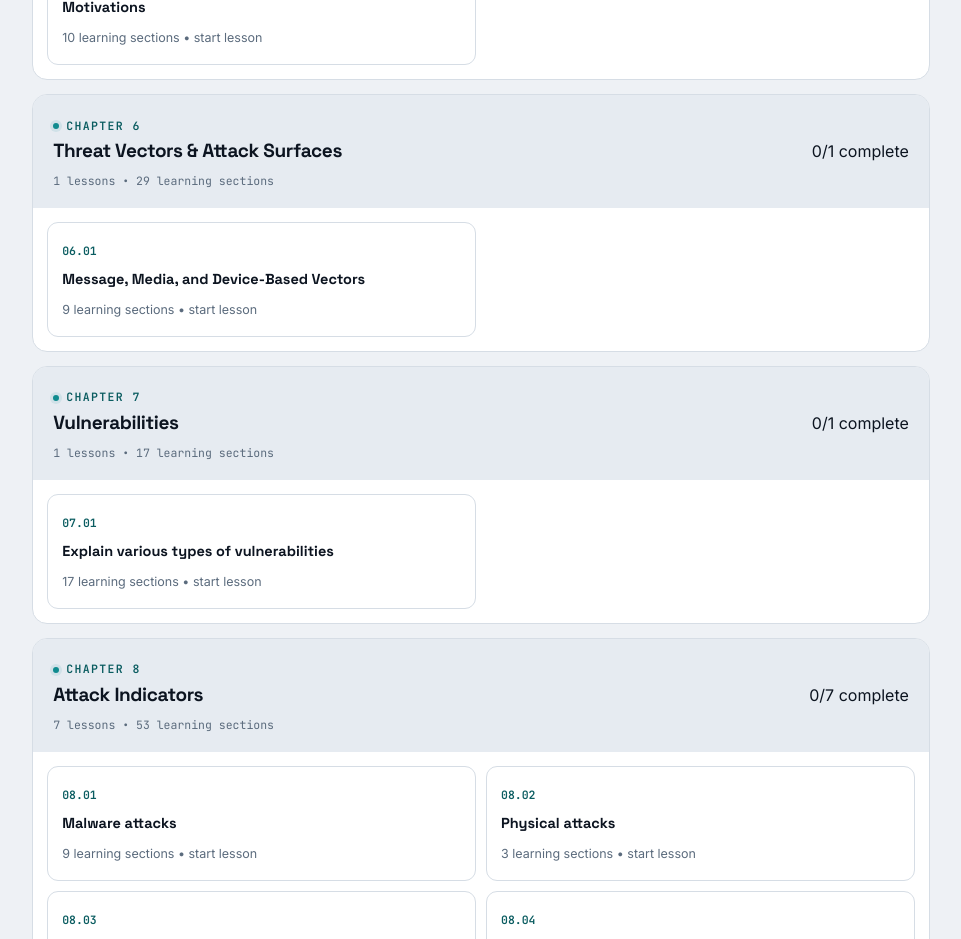
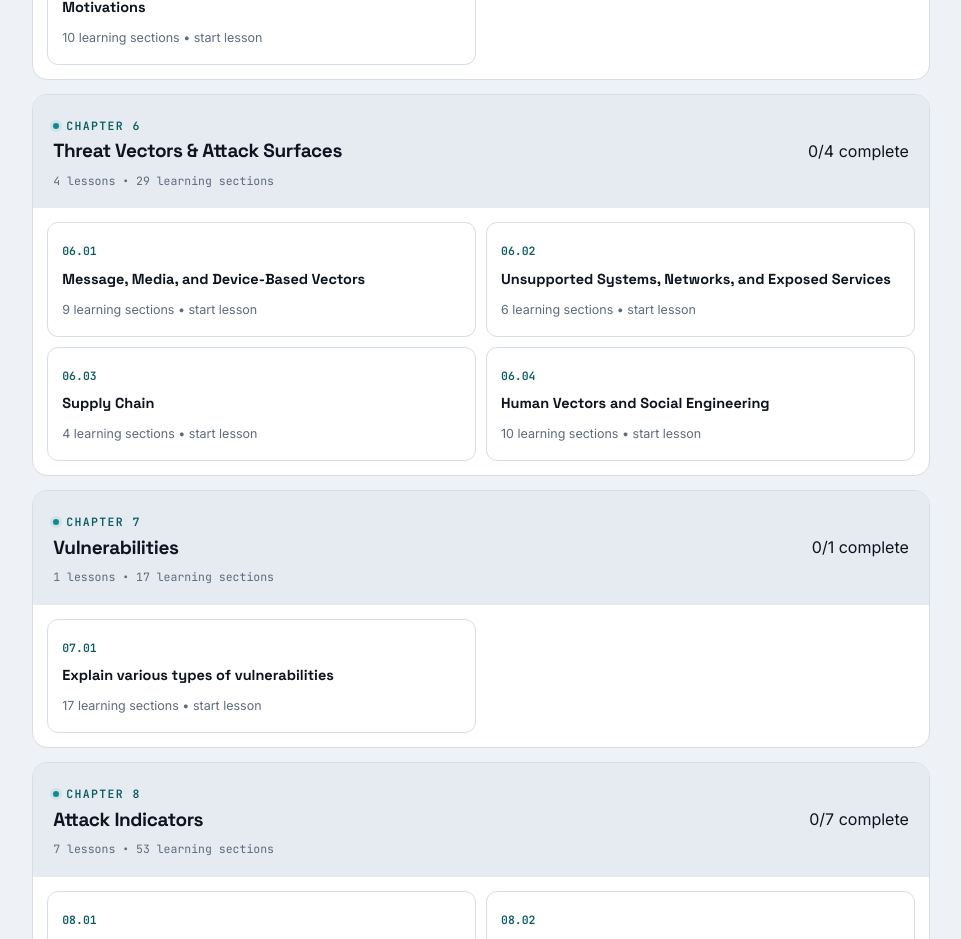
Before and after one commit to ari-923/security, a Next.js app: page /course in a window 1280 px wide. Shown: the part 2600-3539 px from the top of the page, without its empty margins (299-1260 px from the left). Built offline with nearby package versions, Linux system fonts and the light colour scheme.

Commit message:
Update index.js

```diff
--- a/content/index.js
+++ b/content/index.js
@@ -25,6 +25,9 @@ import lesson_05_01 from "./lessons/05-01.json";
 import lesson_05_02 from "./lessons/05-02.json";
 import lesson_05_03 from "./lessons/05-03.json";
 import lesson_06_01 from "./lessons/06-01.json";
+import lesson_06_02 from "./lessons/06-02.json";
+import lesson_06_03 from "./lessons/06-03.json";
+import lesson_06_04 from "./lessons/06-04.json";
 import lesson_07_01 from "./lessons/07-01.json";
 import lesson_08_01 from "./lessons/08-01.json";
 import lesson_08_02 from "./lessons/08-02.json";
@@ -74,7 +77,7 @@ import lesson_17_01 from "./lessons/17-01.json";
 import lesson_17_02 from "./lessons/17-02.json";
 import lesson_17_03 from "./lessons/17-03.json";
 
-export const lessons = [lesson_01_02, lesson_02_01, lesson_02_02, lesson_02_03, lesson_02_04, lesson_02_05, lesson_02_06, lesson_02_07, lesson_03_01, lesson_03_02, lesson_03_03, lesson_04_01, lesson_04_02, lesson_04_03, lesson_04_04, lesson_04_05, lesson_04_06, lesson_04_07, lesson_04_08, lesson_04_09, lesson_04_10, lesson_05_01, lesson_05_02, lesson_05_03, lesson_06_01, lesson_07_01, lesson_08_01, lesson_08_02, lesson_08_03, lesson_08_04, lesson_08_05, lesson_08_06, lesson_08_07, lesson_09_01, lesson_09_02, lesson_09_03, lesson_09_04, lesson_10_01, lesson_10_02, lesson_10_03, lesson_10_04, lesson_10_05, lesson_10_06, lesson_10_07, lesson_10_08, lesson_10_09, lesson_10_10, lesson_10_11, lesson_10_12, lesson_10_13, lesson_10_14, lesson_11_01, lesson_11_02, lesson_12_01, lesson_12_02, lesson_12_03, lesson_12_04, lesson_13_01, lesson_13_02, lesson_13_03, lesson_13_04, lesson_13_05, lesson_13_06, lesson_13_07, lesson_15_01, lesson_16_01, lesson_16_02, lesson_16_03, lesson_16_04, lesson_16_05, lesson_17_01, lesson_17_02, lesson_17_03];
+export const lessons = [lesson_01_02, lesson_02_01, lesson_02_02, lesson_02_03, lesson_02_04, lesson_02_05, lesson_02_06, lesson_02_07, lesson_03_01, lesson_03_02, lesson_03_03, lesson_04_01, lesson_04_02, lesson_04_03, lesson_04_04, lesson_04_05, lesson_04_06, lesson_04_07, lesson_04_08, lesson_04_09, lesson_04_10, lesson_05_01, lesson_05_02, lesson_05_03, lesson_06_01, lesson_06_02, lesson_06_03, lesson_06_04, lesson_07_01, lesson_08_01, lesson_08_02, lesson_08_03, lesson_08_04, lesson_08_05, lesson_08_06, lesson_08_07, lesson_09_01, lesson_09_02, lesson_09_03, lesson_09_04, lesson_10_01, lesson_10_02, lesson_10_03, lesson_10_04, lesson_10_05, lesson_10_06, lesson_10_07, lesson_10_08, lesson_10_09, lesson_10_10, lesson_10_11, lesson_10_12, lesson_10_13, lesson_10_14, lesson_11_01, lesson_11_02, lesson_12_01, lesson_12_02, lesson_12_03, lesson_12_04, lesson_13_01, lesson_13_02, lesson_13_03, lesson_13_04, lesson_13_05, lesson_13_06, lesson_13_07, lesson_15_01, lesson_16_01, lesson_16_02, lesson_16_03, lesson_16_04, lesson_16_05, lesson_17_01, lesson_17_02, lesson_17_03];
 export { chapters, scenarioQuestions };
 
 export function getLesson(id) {
```
